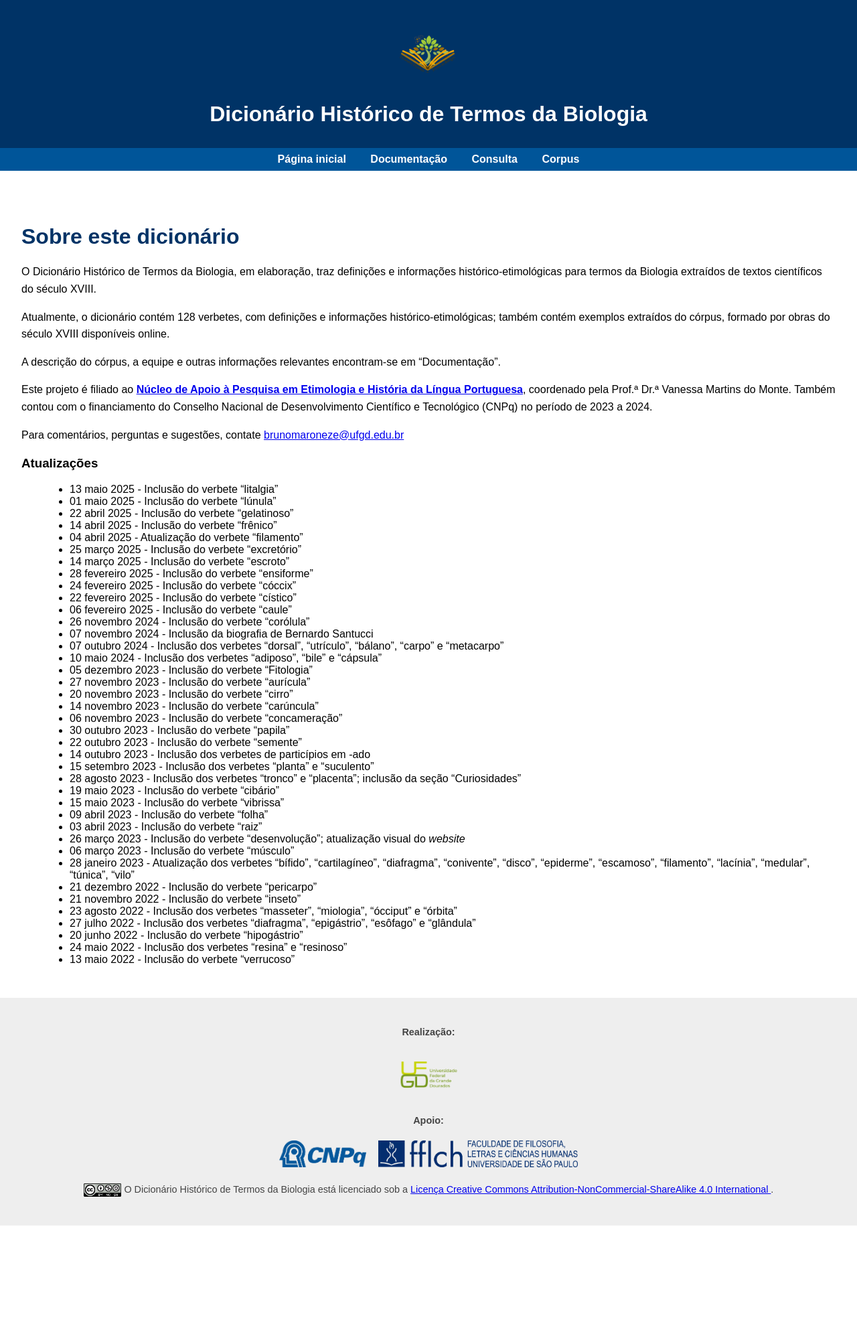
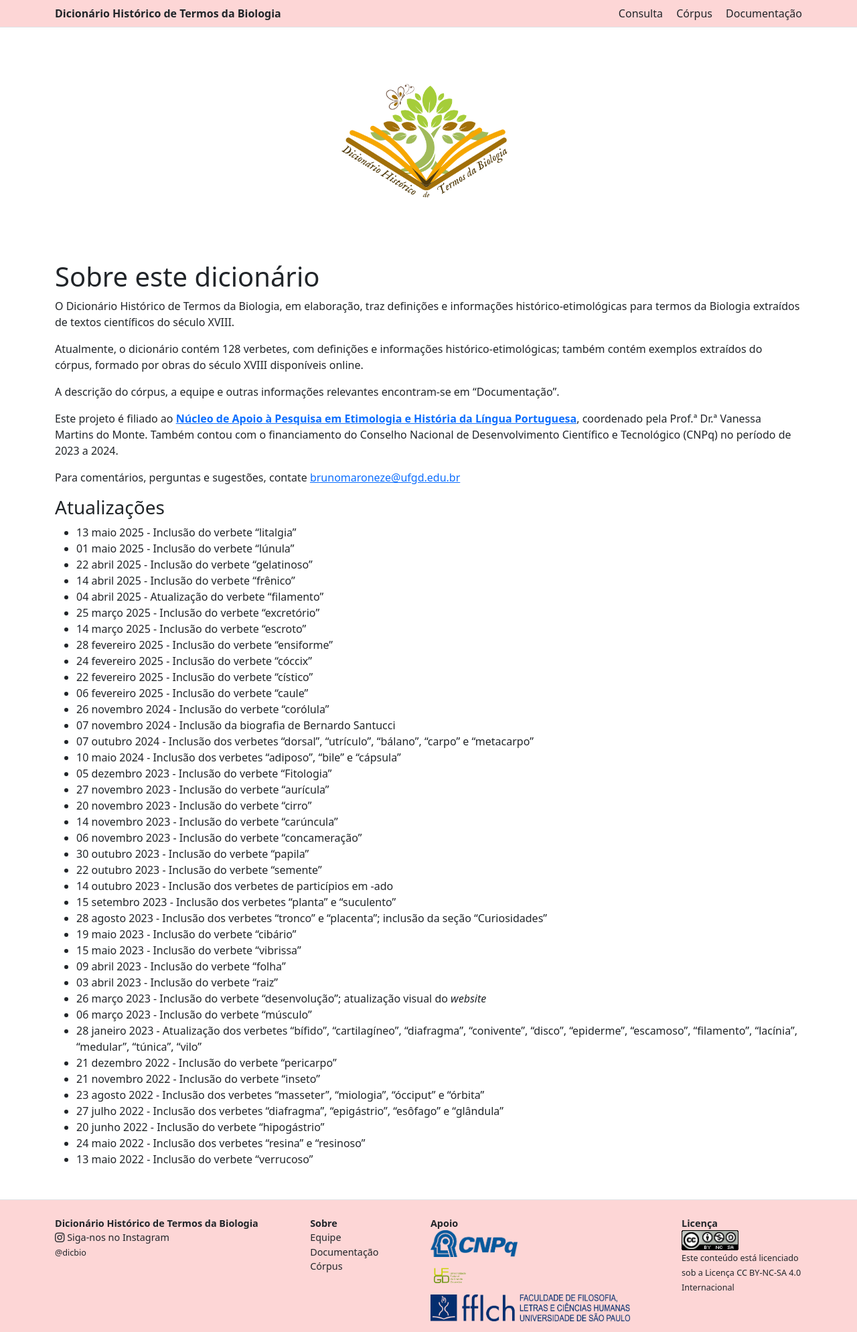
Before and after one commit to fflch/dicbio, a Django app: page / in a window 1280 px wide. Shown: the whole page at 67% size. Before the commit the page ends 1830 px from the top, so only its background shows below. Run offline with Django 5.2, Linux system fonts and the light colour scheme.

Commit message:
Mais ajustes no base.html

```diff
--- a/web/pagina_inicial/templates/pagina_inicial/home.html
+++ b/web/pagina_inicial/templates/pagina_inicial/home.html
@@ -1,4 +1,5 @@
 {% extends 'base.html' %}
+{% load static %}
 
 {% block title %}Página Inicial{% endblock %}
 
--- a/web/templates/base.html
+++ b/web/templates/base.html
@@ -1,112 +1,107 @@
 {% load static %}
+
 <!DOCTYPE html>
-<html lang="pt-BR">
+<html lang="pt-br">
 
 <head>
     <meta charset="UTF-8">
+    <meta name="viewport" content="width=device-width, initial-scale=1, shrink-to-fit=no">
     <title>{% block title %}Dicionário Histórico de Termos da Biologia{% endblock %}</title>
+
+    <!-- Bootstrap 5.3 CDN -->
+    <link href="https://cdn.jsdelivr.net/npm/bootstrap@5.3.3/dist/css/bootstrap.min.css" rel="stylesheet">
+
+    <!-- Bootstrap Icons CDN -->
+    <link rel="stylesheet" href="https://cdn.jsdelivr.net/npm/bootstrap-icons@1.10.5/font/bootstrap-icons.css">
+
+    <!-- Estilo personalizado -->
     <style>
-        body {
-            font-family: Arial, sans-serif;
-            margin: 0;
-            padding: 0;
-        }
-
         header {
-            background-color: #003366;
-            color: white;
-            padding: 1em;
-            text-align: center;
-        }
-
-        nav {
-            background-color: #005599;
-            padding: 0.5em;
-            text-align: center;
-        }
-
-        nav a {
-            color: white;
-            text-decoration: none;
-            margin: 0 1em;
-            font-weight: bold;
-        }
-
-        nav a:hover {
-            text-decoration: underline;
-        }
-
-        main {
-            padding: 2em;
+            background-color: #fdd6d6;
         }
 
         footer {
-            background-color: #eeeeee;
-            text-align: center;
-            padding: 1em;
-            font-size: 0.9em;
-            color: #444;
+            background-color: #fdd6d6;
+            font-size: 0.9rem;
         }
 
-        .markdown-content h1,
-        .markdown-content h2 {
-            color: #003366;
-            margin-top: 1.5em;
-        }
-
-        .markdown-content p {
-            line-height: 1.6;
-            margin-bottom: 1em;
-        }
-
-        .markdown-content ul {
-            margin-left: 2em;
+        .logo {
+            max-width: 300px;
+            height: auto;
         }
     </style>
+
+    {% block extra_head %}{% endblock %}
 </head>
 
 <body>
-    <header style="background-color: #003366; color: white; padding: 2em 1em; text-align: center;">
-        <img src="{% static 'img/logo.png' %}" alt="Logo do Dicionário" style="height: 100px; margin-bottom: 1em;">
-        <h1 style="margin: 0; font-size: 2em;">
-            Dicionário Histórico de Termos da Biologia
-        </h1>
+
+    <!-- Cabeçalho -->
+    <header class="py-2 border-bottom">
+        <div class="container d-flex justify-content-between align-items-center">
+            <a href="{% url 'home' %}" class="text-dark text-decoration-none">
+                <strong>Dicionário Histórico de Termos da Biologia</strong>
+            </a>
+            <nav>
+                <a href="{% url 'consulta' %}" class="me-3 text-dark text-decoration-none">Consulta</a>
+                <a href="{% url 'corpus' %}" class="me-3 text-dark text-decoration-none">Córpus</a>
+                <a href="{% url 'documentacao' %}" class="text-dark text-decoration-none">Documentação</a>
+            </nav>
+        </div>
     </header>
 
+    <!-- Logo central (opcional) -->
+    <div class="container text-center my-4">
+        <img src="{% static 'img/logo.png' %}" alt="Logo do Dicionário" class="logo">
+    </div>
 
-
-
-    <nav>
-        <a href="{% url 'home' %}">Página inicial</a>
-        <a href="{% url 'documentacao' %}">Documentação</a>
-        <a href="{% url 'consulta' %}">Consulta</a>
-        <a href="{% url 'corpus' %}">Corpus</a>
-    </nav>
-
-    <main>
+    <!-- Conteúdo principal -->
+    <main class="container mb-5">
         {% block content %}
+        <!-- Conteúdo específico de cada página -->
         {% endblock %}
     </main>
 
-    <footer style="background-color: #eeeeee; text-align: center; padding: 2em 1em; font-size: 0.9em; color: #444;">
-        <p><strong>Realização:</strong></p>
-        <img src="{% static 'img/logotipo-ufgd.png' %}" alt="UFGD" style="height: 70px; margin: 0.5em;">
-
-        <p><strong>Apoio:</strong></p>
-        <img src="{% static 'img/cnpq.png' %}" alt="CNPq" style="height: 40px; margin: 0.5em;">
-        <img src="{% static 'img/02_logo_fflch_horizontal.png' %}" alt="FFLCH-USP" style="height: 40px; margin: 0.5em;">
-
-        <p style="margin-top: 1em;">
-            <img src="{% static 'img/creativecommons.png' %}" alt="Creative Commons"
-                style="height: 20px; vertical-align: middle;">
-            O Dicionário Histórico de Termos da Biologia está licenciado sob a
-            <a href="https://creativecommons.org/licenses/by-nc-sa/4.0/" target="_blank" rel="noopener noreferrer">
-                Licença Creative Commons Attribution-NonCommercial-ShareAlike 4.0 International
-            </a>.
-        </p>
+    <!-- Rodapé -->
+    <footer class="pt-4 pb-3 mt-auto border-top">
+        <div class="container d-flex flex-wrap justify-content-between">
+            <div>
+                <strong>Dicionário Histórico de Termos da Biologia</strong><br>
+                <a href="https://www.instagram.com/dicbio" target="_blank" class="text-decoration-none text-dark">
+                    <i class="bi bi-instagram"></i> Siga-nos no Instagram<br><small>@dicbio</small>
+                </a>
+            </div>
+            <div>
+                <strong>Sobre</strong><br>
+                <a href="{% url 'documentacao' %}" class="text-dark text-decoration-none">Equipe</a><br>
+                <a href="{% url 'documentacao' %}" class="text-dark text-decoration-none">Documentação</a><br>
+                <a href="{% url 'corpus' %}" class="text-dark text-decoration-none">Córpus</a>
+            </div>
+            <div class="d-flex flex-column align-items-start">
+                <strong>Apoio</strong>
+                <img src="{% static 'img/cnpq.png' %}" alt="CNPq" style="max-height: 40px; margin-bottom: 8px;">
+                <img src="{% static 'img/logotipo-ufgd.png' %}" alt="UFGD"
+                    style="max-height: 40px; margin-bottom: 8px;">
+                <img src="{% static 'img/02_logo_fflch_horizontal.png' %}" alt="FFLCH-USP" style="max-height: 40px;">
+            </div>
+            <div>
+                <strong>Licença</strong><br>
+                <a href="https://creativecommons.org/licenses/by-nc-sa/4.0/" target="_blank"
+                    class="text-dark text-decoration-none d-inline-block" style="max-width: 180px;">
+                    <img src="{% static 'img/creativecommons.png' %}" alt="Licença Creative Commons"
+                        style="height: 30px;"><br>
+                    <span class="small">
+                        Este conteúdo está licenciado sob a Licença CC BY-NC-SA 4.0 Internacional
+                    </span>
+                </a>
+            </div>
+        </div>
     </footer>
 
+    <!-- Bootstrap JS (opcional, mas útil para componentes interativos) -->
+    <script src="https://cdn.jsdelivr.net/npm/bootstrap@5.3.3/dist/js/bootstrap.bundle.min.js"></script>
 
+    {% block extra_scripts %}{% endblock %}
 </body>
 
 </html>
```
